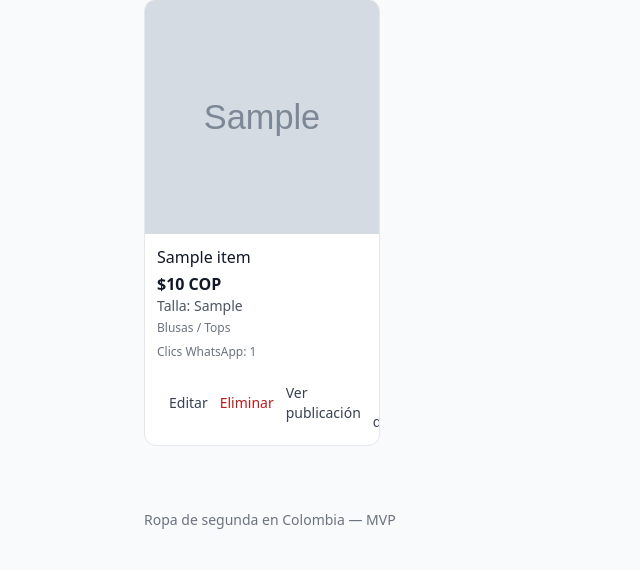
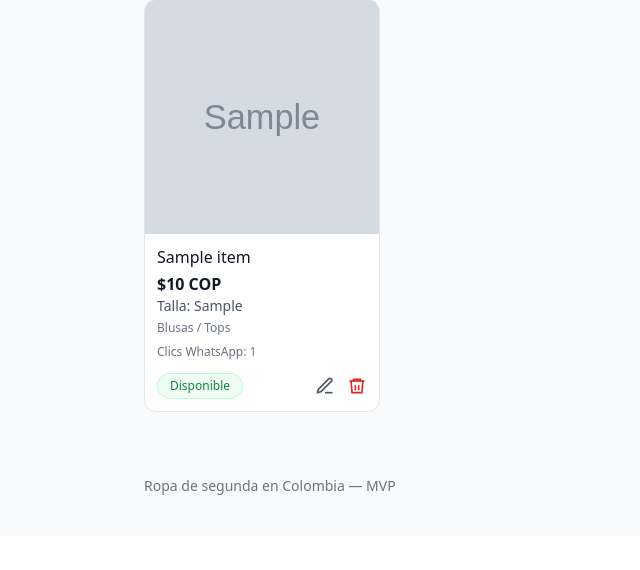
Before and after one commit to StefanyNoguera/recloset, a Django app: page /mi-tienda/ in a window 1280 px wide. Shown: the part 384-954 px from the top of the page, without its empty margins (0-640 px from the left). After the commit the page ends 879 px from the top, so only its background shows below. Run offline with Django 5.2, Linux system fonts and the light colour scheme; a user stored in the database is signed in; tables that the repository leaves empty hold one stand-in row (values such as "Sample post"); grey boxes marked "Sample" are stand-in pictures; some libraries are stand-ins or nearby versions.

Commit message:
Compact My Store item actions with icons and availability pill

```diff
--- a/market/templates/market/my_store.html
+++ b/market/templates/market/my_store.html
@@ -57,24 +57,46 @@
               <p class="text-sm text-gray-600">Talla: {{ item.size }}</p>
               <p class="text-xs text-gray-500 mt-1">{{ item.get_category_display }}</p>
 
-              {% if not item.is_available %}
-                <p class="text-xs text-red-600 mt-2">No disponible</p>
-              {% endif %}
-
               <p class="text-xs text-gray-500 mt-2">Clics WhatsApp: {{ item.whatsapp_clicks }}</p>
 
-              <div class="mt-3 flex items-center gap-3">
-                <a href="{% url 'item_update' item.pk %}" class="text-sm text-gray-700 hover:underline">Editar</a>
-                <a href="{% url 'item_delete' item.pk %}" class="text-sm text-red-700 hover:underline">Eliminar</a>
-                <a href="{% url 'item_detail' item.pk %}" class="text-sm text-gray-700 hover:underline">Ver publicación</a>
+              <div class="mt-3 flex items-center justify-between gap-2">
+                <!-- Toggle availability pill -->
                 <form method="post" action="{% url 'item_toggle_availability' item.pk %}">
                   {% csrf_token %}
                   {% if item.is_available %}
-                    <button class="text-sm text-gray-700 hover:underline" type="submit">Marcar como no disponible</button>
+                    <button type="submit"
+                            class="text-xs px-3 py-1 rounded-full border border-green-200 bg-green-50 text-green-700 hover:bg-green-100 transition">
+                      Disponible
+                    </button>
                   {% else %}
-                    <button class="text-sm text-gray-700 hover:underline" type="submit">Marcar como disponible</button>
+                    <button type="submit"
+                            class="text-xs px-3 py-1 rounded-full border border-gray-300 bg-gray-100 text-gray-700 hover:bg-gray-200 transition">
+                      No disponible
+                    </button>
                   {% endif %}
                 </form>
+
+                <!-- Icon actions -->
+                <div class="flex items-center gap-3">
+                  <a href="{% url 'item_update' item.pk %}" class="text-gray-600 hover:text-gray-900" title="Editar">
+                    <!-- Pencil icon -->
+                    <svg xmlns="http://www.w3.org/2000/svg" class="w-5 h-5" viewBox="0 0 24 24" fill="none" stroke="currentColor" stroke-width="2">
+                      <path d="M12 20h9"/>
+                      <path d="M16.5 3.5a2.1 2.1 0 0 1 3 3L7 19l-4 1 1-4Z"/>
+                    </svg>
+                  </a>
+
+                  <a href="{% url 'item_delete' item.pk %}" class="text-red-600 hover:text-red-700" title="Eliminar">
+                    <!-- Trash icon -->
+                    <svg xmlns="http://www.w3.org/2000/svg" class="w-5 h-5" viewBox="0 0 24 24" fill="none" stroke="currentColor" stroke-width="2">
+                      <path d="M3 6h18"/>
+                      <path d="M8 6V4h8v2"/>
+                      <path d="M19 6l-1 14H6L5 6"/>
+                      <path d="M10 11v6"/>
+                      <path d="M14 11v6"/>
+                    </svg>
+                  </a>
+                </div>
               </div>
             </div>
           </a>
```
